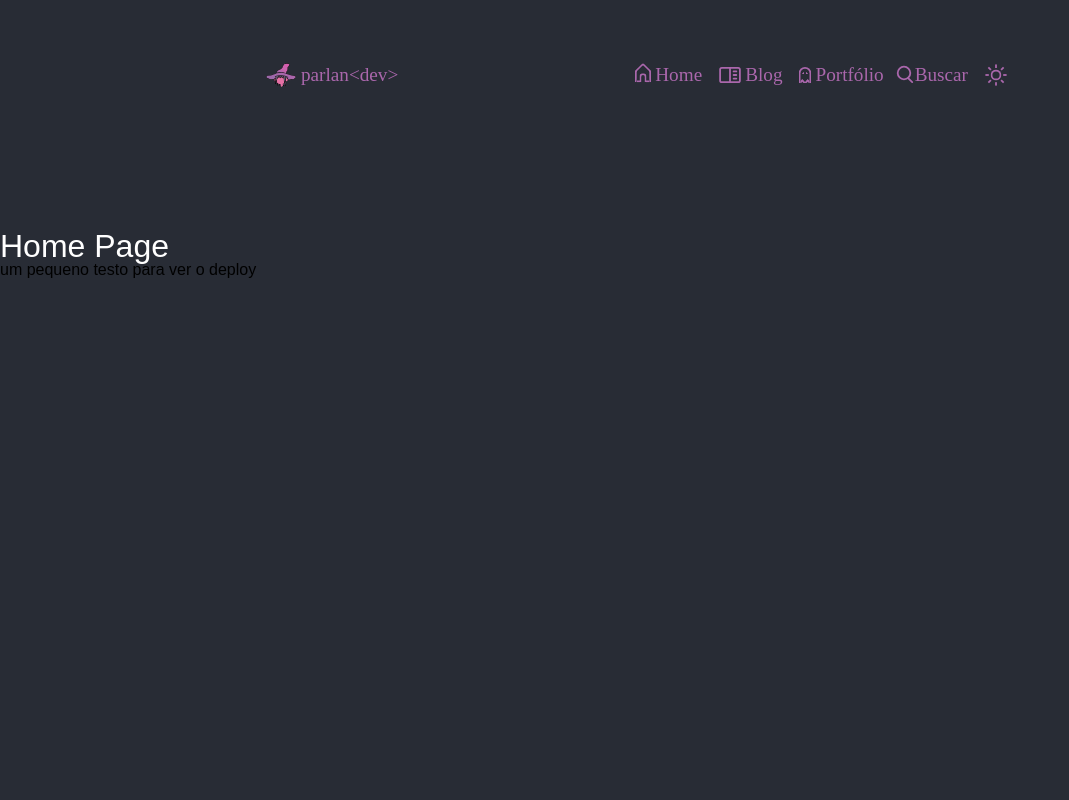
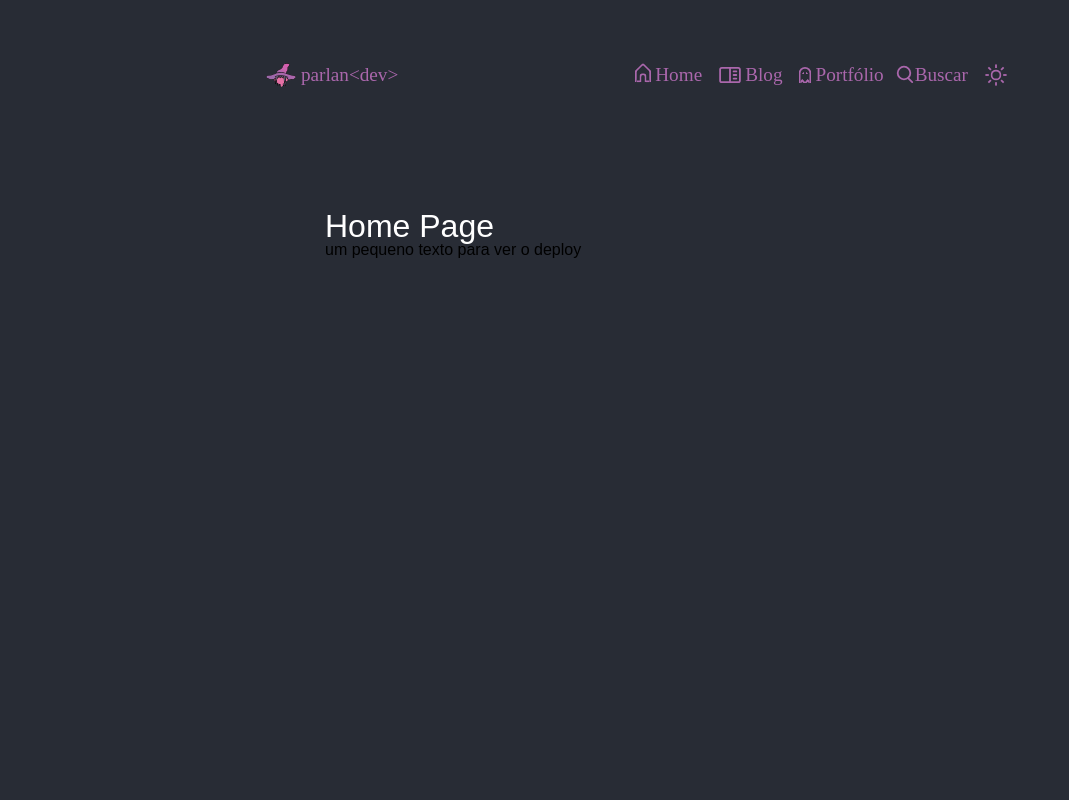
Before and after one commit to parlandin/blog-site, a Gatsby site: page / in a window 1280 px wide. Shown: the top 800 px of the page, without its empty margins (0-1069 px from the left). Built offline with nearby package versions, Linux system fonts and the light colour scheme; Gatsby itself is replaced by a stand-in of ours.

Commit message:
refactor: small changes

```diff
--- a/src/layouts/MainLayout/styles.ts
+++ b/src/layouts/MainLayout/styles.ts
@@ -12,4 +12,9 @@ export const Container = styled.section`
   font-style: normal;
 `;
 
-export const Main = styled.main``;
+export const Main = styled.main`
+  max-width: 650px;
+  padding: 0 10px;
+  width: 100%;
+  margin: 40px auto 0;
+`;
--- a/src/pages/index.tsx
+++ b/src/pages/index.tsx
@@ -6,9 +6,9 @@ import MainLayout from "@layouts/MainLayout";
 const IndexPage: React.FC<PageProps> = () => {
   return (
     <MainLayout>
-      <div style={{ height: "1000px", marginTop: "80px" }}>
+      <div style={{ height: "1000px", marginTop: "20px" }}>
         <Title>Home Page</Title>
-        <p>um pequeno testo para ver o deploy</p>
+        <p>um pequeno texto para ver o deploy</p>
       </div>
     </MainLayout>
   );
```
